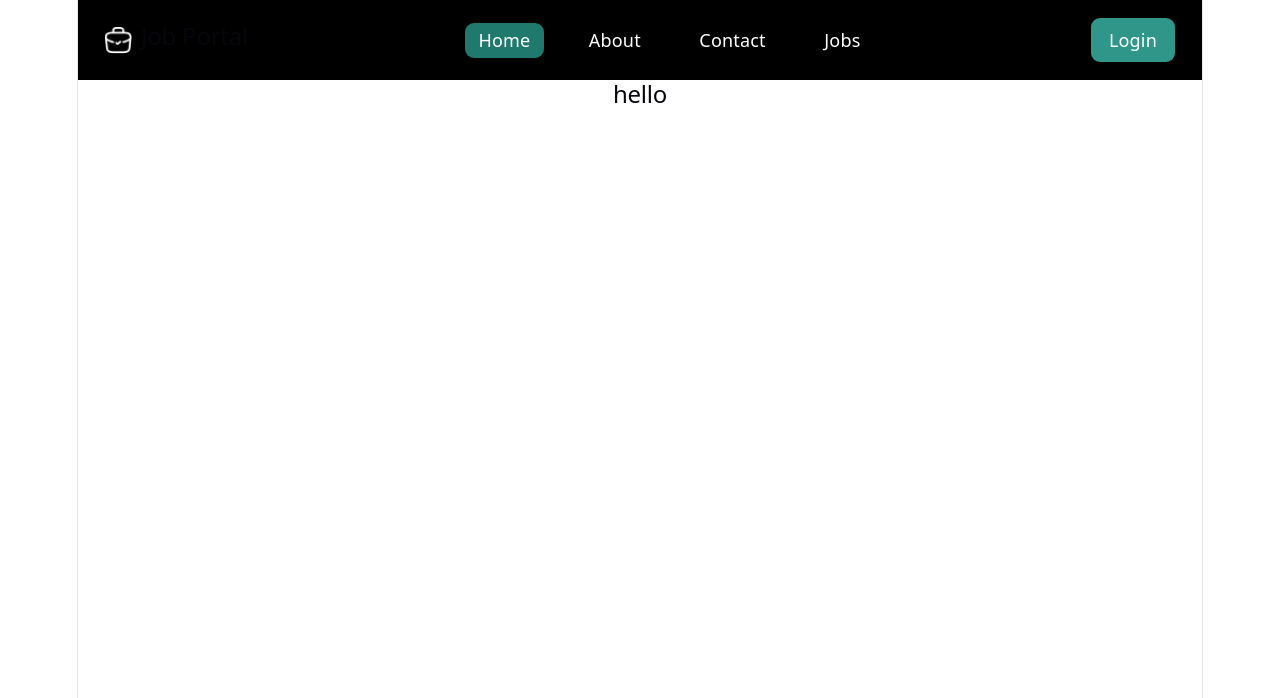
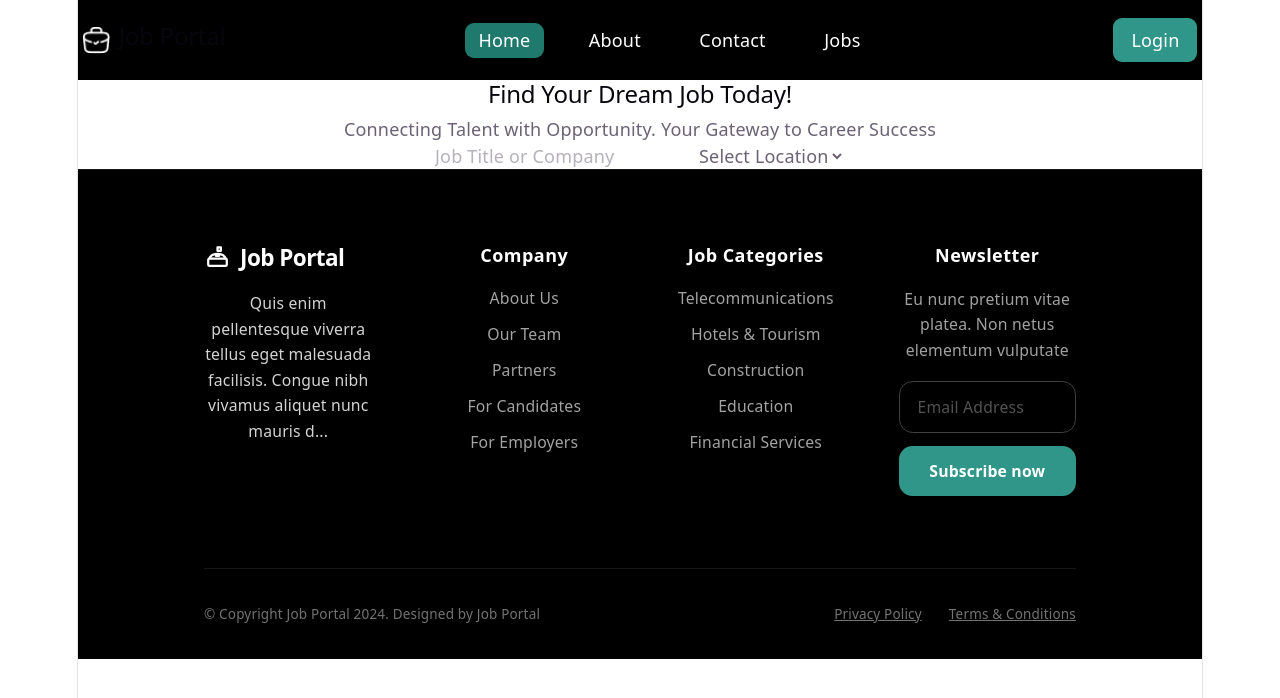
Before and after one commit to headlet/Job-Portal, a React (Vite) app: page / in a window 1280 px wide. Shown: the top 698 px of the page. Built offline with nearby package versions, Linux system fonts and the light colour scheme.

Commit message:
builded footer and completed building footer

```diff
--- a/src/App.jsx
+++ b/src/App.jsx
@@ -1,12 +1,14 @@
 import './App.css'
 import NavBar from './layout/NavBar';
 import AppRoutes from './routes/AppRoutes';
+import Footer from './layout/footerBar';
 
 function App() {
   return (
    <>
    <NavBar />
    <AppRoutes/>
+   <Footer />
    </>
   );
 }
--- a/src/layout/footerBar.jsx
+++ b/src/layout/footerBar.jsx
@@ -0,0 +1,97 @@
+import { useState } from "react";
+import { Link } from "react-router-dom"; // Assuming you use react-router-dom for navigation
+
+function Footer() {
+  const [email, setEmail] = useState("");
+
+  const handleSubscribe = (e) => {
+    e.preventDefault();
+    console.log("Subscribed:", email);
+  };
+
+  return (
+    <footer className="bg-black text-[#A3A3A3] pt-16 pb-8 px-6 sm:px-10 md:px-16 lg:px-28 border-t border-neutral-900">
+      <div className="max-w-7xl mx-auto">
+
+        <div className="grid grid-cols-1 sm:grid-cols-2 md:grid-cols-3 lg:grid-cols-4 gap-10 lg:gap-12 pb-16">
+
+          {/* Brand/Logo Column */}
+          <div className="flex flex-col gap-4">
+            <div className="flex items-center gap-2 text-white">
+              {/* Briefcase SVG Icon */}
+              <svg className="w-6 h-6 text-white" fill="none" stroke="currentColor" strokeWidth="2" viewBox="0 0 24 24">
+                <path strokeLinecap="round" strokeLinejoin="round" d="M20.25 14.15v4.25c0 .621-.504 1.125-1.125 1.125H4.875A1.125 1.125 0 013.75 18.4V14.15m16.5 0c0-.621-.504-1.125-1.125-1.125H4.875c-.621 0-1.125.504-1.125 1.125m16.5 0a9 9 0 00-16.5 0M12 3v3h3V3h-3zm-1.5 7.5h3" />
+              </svg>
+              <span className="text-xl font-bold tracking-tight">Job Portal</span>
+            </div>
+            <p className="text-sm font-medium leading-relaxed max-w-xs pr-2 text-neutral-300">
+              Quis enim pellentesque viverra tellus eget malesuada facilisis. Congue nibh vivamus aliquet nunc mauris d...
+            </p>
+          </div>
+
+
+          <div className="flex flex-col gap-4">
+            <h3 className="text-white font-semibold text-base tracking-wide">Company</h3>
+            <ul className="flex flex-col gap-3 text-sm">
+              <li><Link to="/about" className="hover:text-white transition-colors">About Us</Link></li>
+              <li><Link to="/team" className="hover:text-white transition-colors">Our Team</Link></li>
+              <li><Link to="/partners" className="hover:text-white transition-colors">Partners</Link></li>
+              <li><Link to="/candidates" className="hover:text-white transition-colors">For Candidates</Link></li>
+              <li><Link to="/employers" className="hover:text-white transition-colors">For Employers</Link></li>
+            </ul>
+          </div>
+
+
+          <div className="flex flex-col gap-4">
+            <h3 className="text-white font-semibold text-base tracking-wide">Job Categories</h3>
+            <ul className="flex flex-col gap-3 text-sm">
+              <li><Link to="/jobs/telecommunications" className="hover:text-white transition-colors">Telecommunications</Link></li>
+              <li><Link to="/jobs/hotels-tourism" className="hover:text-white transition-colors">Hotels & Tourism</Link></li>
+              <li><Link to="/jobs/construction" className="hover:text-white transition-colors">Construction</Link></li>
+              <li><Link to="/jobs/education" className="hover:text-white transition-colors">Education</Link></li>
+              <li><Link to="/jobs/financial-services" className="hover:text-white transition-colors">Financial Services</Link></li>
+            </ul>
+          </div>
+
+
+          <div className="flex flex-col gap-4">
+            <h3 className="text-white font-semibold text-base tracking-wide">Newsletter</h3>
+            <p className="text-sm text-neutral-400 leading-relaxed max-w-xs">
+              Eu nunc pretium vitae platea. Non netus elementum vulputate
+            </p>
+            <form onSubmit={handleSubscribe} className="flex flex-col gap-3 w-full max-w-sm">
+              <input
+                type="email"
+                placeholder="Email Address"
+                value={email}
+                onChange={(e) => setEmail(e.target.value)}
+                required
+                className="w-full bg-transparent border border-neutral-700 rounded-xl px-4 py-3 text-sm text-white placeholder-neutral-600 focus:outline-none focus:border-[#309689] transition-colors"
+              />
+              <button
+                type="submit"
+                className="w-full bg-[#309689] text-white text-sm font-semibold py-3 px-4 rounded-xl hover:bg-teal-700 active:scale-[0.99] transition-all text-center"
+              >
+                Subscribe now
+              </button>
+            </form>
+          </div>
+
+        </div>
+
+        <div className="border-t border-neutral-900 pt-8 flex flex-col-reverse gap-4 sm:flex-row sm:justify-between items-center text-xs text-neutral-500">
+          <div>
+            © Copyright Job Portal 2024. Designed by Job Portal
+          </div>
+          <div className="flex gap-6">
+            <Link to="/privacy" className="underline hover:text-white transition-colors">Privacy Policy</Link>
+            <Link to="/terms" className="underline hover:text-white transition-colors">Terms & Conditions</Link>
+          </div>
+        </div>
+
+      </div>
+    </footer>
+  );
+}
+
+export default Footer;
--- a/src/layout/navBar.jsx
+++ b/src/layout/navBar.jsx
@@ -12,7 +12,7 @@ function NavBar() {
 
   return (
     <header className="bg-black text-white">
-      <nav className="max-w-7xl mx-auto flex justify-between items-center py-4 px-6">
+      <nav className="max-w-7xl mx-auto flex justify-between items-center py-4 px-3 md:px-3 lg:px-1 ">
 
         {/* Logo */}
         <NavLink to="/" className="flex items-center gap-2">
--- a/src/pages/home.jsx
+++ b/src/pages/home.jsx
@@ -1,7 +1,26 @@
 function Home() {
   return (
     <section className="">
-        <h2>hello</h2>
+      {/* Hero Section */}
+      <div>
+        <h2>Find Your Dream Job Today!</h2>
+        <p>
+          Connecting Talent with Opportunity. Your Gateway to Career Success
+        </p>
+
+        <form action="">
+          <input type="text" placeholder="Job Title or Company" />
+          <select>
+            <option value="" disabled selected hidden>
+             Select Location
+            </option>
+
+            <option value="ktm">Kathmandu</option>
+            <option value="lkt">Lalitpur</option>
+            <option value="bkt">Bhaktapur</option>
+          </select>
+        </form>
+      </div>
     </section>
   );
 }
```
